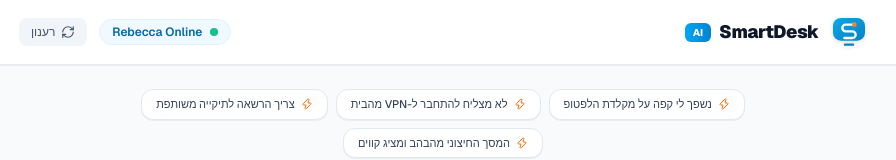
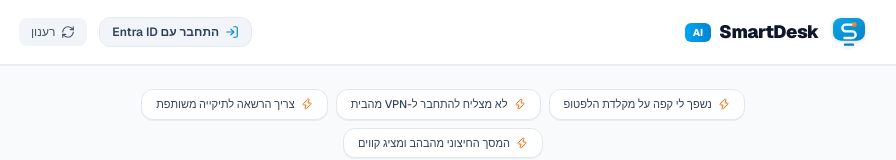
Before and after one commit to danieloren-music/it-ticket-ai, a Next.js app: page / in a window 1280 px wide. Shown: the top 160 px of the page, without its empty margins (197-1093 px from the left). Built offline with nearby package versions, Linux system fonts and the light colour scheme; no server answers; the database is empty.

Commit message:
Complete SAML Entra ID integration

```diff
--- a/package.json
+++ b/package.json
@@ -10,6 +10,7 @@
   },
   "dependencies": {
     "@google/genai": "^2.19.0",
+    "@node-saml/node-saml": "^5.1.0",
     "@supabase/supabase-js": "^2.112.4",
     "lucide-react": "^1.34.0",
     "next": "16.3.3",
--- /dev/null
+++ b/src/app/api/auth/saml/callback/route.ts
@@ -0,0 +1,33 @@
+import { NextRequest, NextResponse } from 'next/server';
+import { SAML } from '@node-saml/node-saml';
+
+const saml = new SAML({
+  issuer: 'https://it-ticket-ai-beige.vercel.app',
+  callbackUrl: 'https://it-ticket-ai-beige.vercel.app/api/auth/saml/callback',
+  idpCert: process.env.ENTRA_CERTIFICATE!,
+  wantAssertionsSigned: true,
+});
+
+export async function POST(req: NextRequest) {
+  try {
+    const formData = await req.formData();
+    const SAMLResponse = formData.get('SAMLResponse') as string;
+
+    const { profile } = await saml.validatePostResponseAsync({ SAMLResponse });
+
+    const userName = (profile?.displayName || profile?.name || 'User') as string;
+    const userEmail = (profile?.email || profile?.nameID || '') as string;
+    const userDept = ((profile as any)?.department || 'IT Operations') as string;
+
+    // הפניה חזרה לדף הראשי עם פרטי המשתמש שחולצו
+    const redirectUrl = new URL('/', req.url);
+    redirectUrl.searchParams.set('name', userName);
+    redirectUrl.searchParams.set('email', userEmail);
+    redirectUrl.searchParams.set('dept', userDept);
+
+    return NextResponse.redirect(redirectUrl);
+  } catch (err: any) {
+    console.error('SAML Error:', err);
+    return NextResponse.json({ error: 'SAML Authentication failed', details: err.message }, { status: 500 });
+  }
+}
--- /dev/null
+++ b/src/app/api/auth/saml/login/route.ts
@@ -0,0 +1,17 @@
+import { NextResponse } from 'next/server';
+import { SAML } from '@node-saml/node-saml';
+
+const saml = new SAML({
+  issuer: 'https://it-ticket-ai-beige.vercel.app',
+  callbackUrl: 'https://it-ticket-ai-beige.vercel.app/api/auth/saml/callback',
+  entryPoint: process.env.ENTRA_LOGIN_URL || '',
+} as any);
+
+export async function GET() {
+  try {
+    const loginUrl = await saml.getAuthorizeUrlAsync('', '', {});
+    return NextResponse.redirect(loginUrl);
+  } catch (err: any) {
+    return NextResponse.json({ error: err.message }, { status: 500 });
+  }
+}
--- a/src/app/page.tsx
+++ b/src/app/page.tsx
@@ -1,6 +1,7 @@
 'use client';
 
-import { useState, useEffect, useRef } from 'react';
+import { useState, useEffect, useRef, Suspense } from 'react';
+import { useSearchParams } from 'next/navigation';
 import { supabase } from '@/lib/supabaseClient';
 import {
   Send,
@@ -13,7 +14,9 @@ import {
   Check,
   SlidersHorizontal,
   Zap,
-  ArrowDown
+  ArrowDown,
+  LogIn,
+  ShieldCheck
 } from 'lucide-react';
 
 function SmartDeskLogo({ className = "w-9 h-9" }: { className?: string }) {
@@ -91,7 +94,14 @@ const QUICK_PROMPTS = [
   'המסך החיצוני מהבהב ומציג קווים'
 ];
 
-export default function Home() {
+function DeskContent() {
+  const searchParams = useSearchParams();
+  const ssoName = searchParams.get('name') || '';
+  const ssoEmail = searchParams.get('email') || '';
+  const ssoDept = searchParams.get('dept') || '';
+
+  const [currentUser, setCurrentUser] = useState<{ name: string; email: string; dept: string } | null>(null);
+
   const [messages, setMessages] = useState<Message[]>([
     {
       id: 'init-msg',
@@ -120,11 +130,28 @@ export default function Home() {
   const [tickets, setTickets] = useState<Ticket[]>([]);
   const [isLoadingTickets, setIsLoadingTickets] = useState(true);
 
-  // רפרנס לגלילה פנימית בלבד בתוך תיבת השיחה
   const chatMessagesContainerRef = useRef<HTMLDivElement>(null);
   const formSectionRef = useRef<HTMLDivElement>(null);
 
-  // גלילה בתוך חלון הצאט בלבד ללא השפעה על הדף
+  useEffect(() => {
+    if (ssoName || ssoEmail) {
+      setCurrentUser({ name: ssoName, email: ssoEmail, dept: ssoDept });
+      setFormData((prev) => ({
+        ...prev,
+        reporter_name: ssoName || prev.reporter_name,
+        reporter_email: ssoEmail || prev.reporter_email,
+      }));
+      setMessages([
+        {
+          id: 'welcome-sso',
+          role: 'assistant',
+          content: `שלום ${ssoName}! זיהיתי שהתחברת מחשבון הארגון${ssoDept ? ` (${ssoDept})` : ''}. ספר לי מה התקלה ואשייך אותה ישירות לחשבונך.`,
+          isStreaming: true
+        }
+      ]);
+    }
+  }, [ssoName, ssoEmail, ssoDept]);
+
   useEffect(() => {
     if (chatMessagesContainerRef.current) {
       chatMessagesContainerRef.current.scrollTop = chatMessagesContainerRef.current.scrollHeight;
@@ -178,8 +205,8 @@ export default function Home() {
         urgency: data.urgency || prev.urgency,
         system_impacted: data.system_impacted || prev.system_impacted,
         assigned_team: data.assigned_team || prev.assigned_team,
-        reporter_name: data.reporter_name || prev.reporter_name,
-        reporter_email: data.reporter_email || prev.reporter_email,
+        reporter_name: currentUser?.name || data.reporter_name || prev.reporter_name,
+        reporter_email: currentUser?.email || data.reporter_email || prev.reporter_email,
       }));
 
       if (data.follow_up_question) {
@@ -204,7 +231,6 @@ export default function Home() {
           }
         ]);
 
-        // גלילה למטה אך ורק בסיום מילוי כל הפרטים
         setTimeout(() => {
           formSectionRef.current?.scrollIntoView({ behavior: 'smooth', block: 'start' });
         }, 1000);
@@ -225,6 +251,8 @@ export default function Home() {
       const { error } = await supabase.from('tickets').insert([
         {
           ...formData,
+          reporter_name: currentUser?.name || formData.reporter_name,
+          reporter_email: currentUser?.email || formData.reporter_email,
           status: 'Open',
         },
       ]);
@@ -239,8 +267,8 @@ export default function Home() {
         urgency: 'Medium',
         system_impacted: '',
         assigned_team: 'Helpdesk Tier 1',
-        reporter_name: '',
-        reporter_email: '',
+        reporter_name: currentUser?.name || '',
+        reporter_email: currentUser?.email || '',
       });
       setIsReadyForReview(false);
       setMessages((prev) => [
@@ -267,7 +295,6 @@ export default function Home() {
 
   return (
     <main dir="rtl" className="min-h-screen bg-[#F8FAFC] text-slate-800 font-sans antialiased">
-
       {/* Top Navbar */}
       <header className="bg-white/90 backdrop-blur-md border-b border-slate-200/80 sticky top-0 z-30 shadow-2xs">
         <div className="max-w-4xl mx-auto px-4 sm:px-6 py-3.5 flex items-center justify-between">
@@ -284,10 +311,21 @@ export default function Home() {
           </div>
 
           <div className="flex items-center gap-3">
-            <div className="flex items-center gap-2 px-3 py-1 bg-sky-50 border border-sky-100 rounded-full text-sky-700 text-xs font-semibold">
-              <span className="w-2 h-2 rounded-full bg-emerald-500 animate-pulse" />
-              Rebecca Online
-            </div>
+            {currentUser ? (
+              <div className="flex items-center gap-2 px-3 py-1.5 bg-emerald-50 border border-emerald-200/80 rounded-full text-emerald-800 text-xs font-semibold">
+                <ShieldCheck className="w-3.5 h-3.5 text-emerald-600" />
+                <span>{currentUser.name}</span>
+              </div>
+            ) : (
+              <a
+                href="/api/auth/saml/login"
+                className="flex items-center gap-1.5 px-3 py-1.5 text-xs font-semibold text-slate-700 hover:text-slate-900 bg-slate-100 hover:bg-slate-200 border border-slate-200/80 rounded-xl transition"
+              >
+                <LogIn className="w-3.5 h-3.5 text-sky-600" />
+                <span>התחבר עם Entra ID</span>
+              </a>
+            )}
+
             <button
               onClick={fetchTickets}
               className="flex items-center gap-1.5 px-3 py-1.5 text-xs font-medium text-slate-600 hover:text-slate-900 bg-slate-100 hover:bg-slate-200/80 rounded-lg transition"
@@ -301,7 +339,6 @@ export default function Home() {
 
       {/* Main Container */}
       <div className="max-w-3xl mx-auto px-4 sm:px-6 pt-6 pb-12 space-y-6">
-
         {/* Quick Prompts */}
         <div className="flex flex-wrap items-center justify-center gap-2">
           {QUICK_PROMPTS.map((prompt, i) => (
@@ -319,7 +356,6 @@ export default function Home() {
 
         {/* Rebecca Chat Interface */}
         <div className="bg-white rounded-2xl border-2 border-sky-400/40 shadow-xl overflow-hidden flex flex-col h-[480px]">
-
           <div className="px-5 py-3.5 bg-gradient-to-r from-sky-50 via-sky-50/50 to-white border-b border-sky-100 flex items-center justify-between">
             <div className="flex items-center gap-3">
               <div className="w-8 h-8 rounded-full bg-gradient-to-tr from-sky-600 to-sky-400 flex items-center justify-center text-white shadow-md shadow-sky-500/20 font-bold text-xs">
@@ -404,12 +440,10 @@ export default function Home() {
             </button>
           </form>
         </div>
-
       </div>
 
       {/* Form Review Section */}
       <div ref={formSectionRef} className="max-w-3xl mx-auto px-4 sm:px-6 py-6 space-y-6">
-
         {feedbackMsg && (
           <div className={`p-4 rounded-xl border flex items-center gap-3 text-xs font-semibold shadow-2xs ${
             feedbackMsg.type === 'success'
@@ -604,8 +638,15 @@ export default function Home() {
             </div>
           )}
         </section>
-
       </div>
     </main>
   );
 }
+
+export default function Home() {
+  return (
+    <Suspense fallback={<div className="min-h-screen bg-[#F8FAFC]" />}>
+      <DeskContent />
+    </Suspense>
+  );
+}
```
Also changed, not shown: 1 other file (tests, documents, lock files or other folders).
